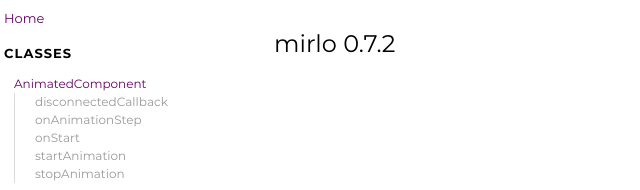
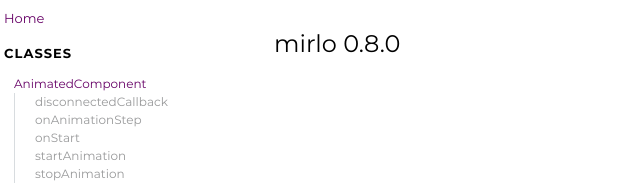
Before and after one commit to Tardo/mirlo, a website: page docs/index.html in a window 1280 px wide. Shown: the top 190 px of the page, 16-656 px from the left. Drawn offline with Linux system fonts and the light colour scheme.

Commit message:
upd: docks

```diff
--- a/docs/index.html
+++ b/docs/index.html
@@ -44,7 +44,7 @@
 
 
     <section class="package">
-        <h3>mirlo 0.7.2</h3>
+        <h3>mirlo 0.8.0</h3>
     </section>
 
 
```
